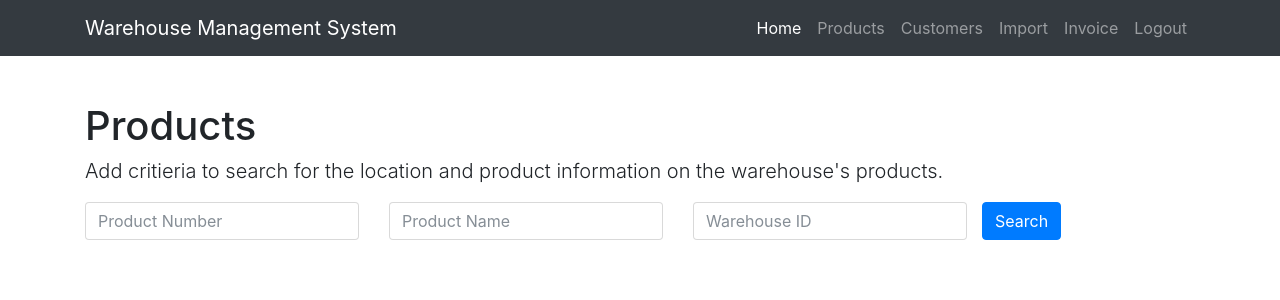
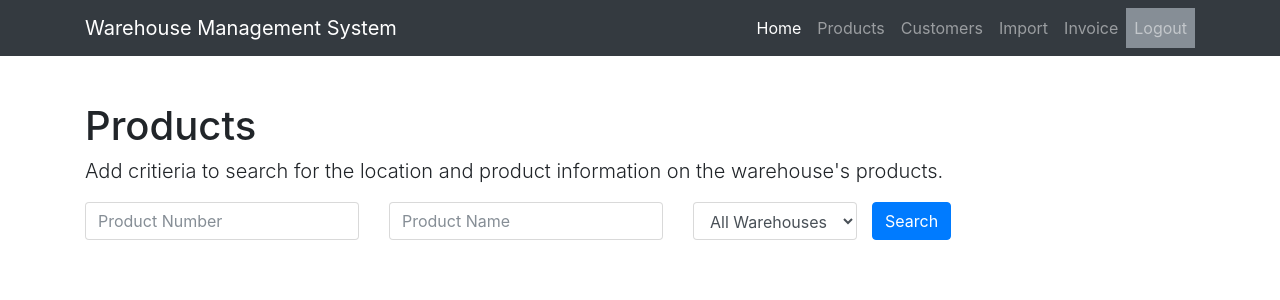
Before and after one commit to jtroussard/warehouse, a Flask app: page /products in a window 1280 px wide. Shown: the top 300 px of the page. Run offline with Flask 2, Linux system fonts and the light colour scheme; the visitor is signed in with stand-in values (Sample User, id 1); some libraries are stand-ins or nearby versions.

Commit message:
Added warehouse filter to products page.

```diff
--- a/server.py
+++ b/server.py
@@ -190,6 +190,8 @@ def productsPage():
 			pname=request.form['productName']
 		if request.form.get("warehouse") != None:
 			warehouse=request.form['warehouse']
+			if warehouse == "-1":
+				warehouse = ""
 		#Concatinate search details
 		if pnumber != "":
 			searchString += "Product number: " + pnumber + " "
@@ -206,7 +208,11 @@ def productsPage():
 	else:
 		sessionUser=['','','']
 		return render_template('index.html', sessionUser=sessionUser, attempted=False)
-	return render_template('products.html', results=results, isSearching=isSearching, searchString=searchString, sessionUser=sessionUser)
+	warehouseList = pg.listAllWarehouses()
+	#Add a default to the warehouse list for users without a warehouse.
+	deactivated = ['-1', 'None']
+	warehouseList.insert(0, None)
+	return render_template('products.html', results=results, isSearching=isSearching, searchString=searchString, warehouseList=warehouseList, sessionUser=sessionUser)
 
 # Renders search invoice form/page
 @app.route('/admin', methods=['GET', 'POST'])
--- a/templates/layout.html
+++ b/templates/layout.html
@@ -74,7 +74,7 @@
 
             </li>-->
           <li class="nav-item">
-            <a class="nav-link" href="/logout">Logout</a>
+            <a class="nav-link btn-secondary" href="/logout">Logout</a>
           </li>
           {% endif %}
         </ul>
--- a/templates/products.html
+++ b/templates/products.html
@@ -19,7 +19,15 @@
           </div>
           <div class="form-group">
             <div class="col-sm-2">
-              <input type="number" min=0 class="form-control" name="warehouse" id="warehouse" placeholder="Warehouse ID" maxlength="5">
+            <select class="form-control" name="warehouse">
+              {% for w in warehouseList %}
+                {% if w != None %}
+                  <option value="{{w.id}}">{{w.id}} {{w.tag_number}} {{w.make}} {{w.model}}</option>
+                {% else %}
+                  <option value="-1">All Warehouses</option>
+                {% endif %}
+              {% endfor %}
+            </select>
             </div>
           </div>
           <!--<div class="row">
```
